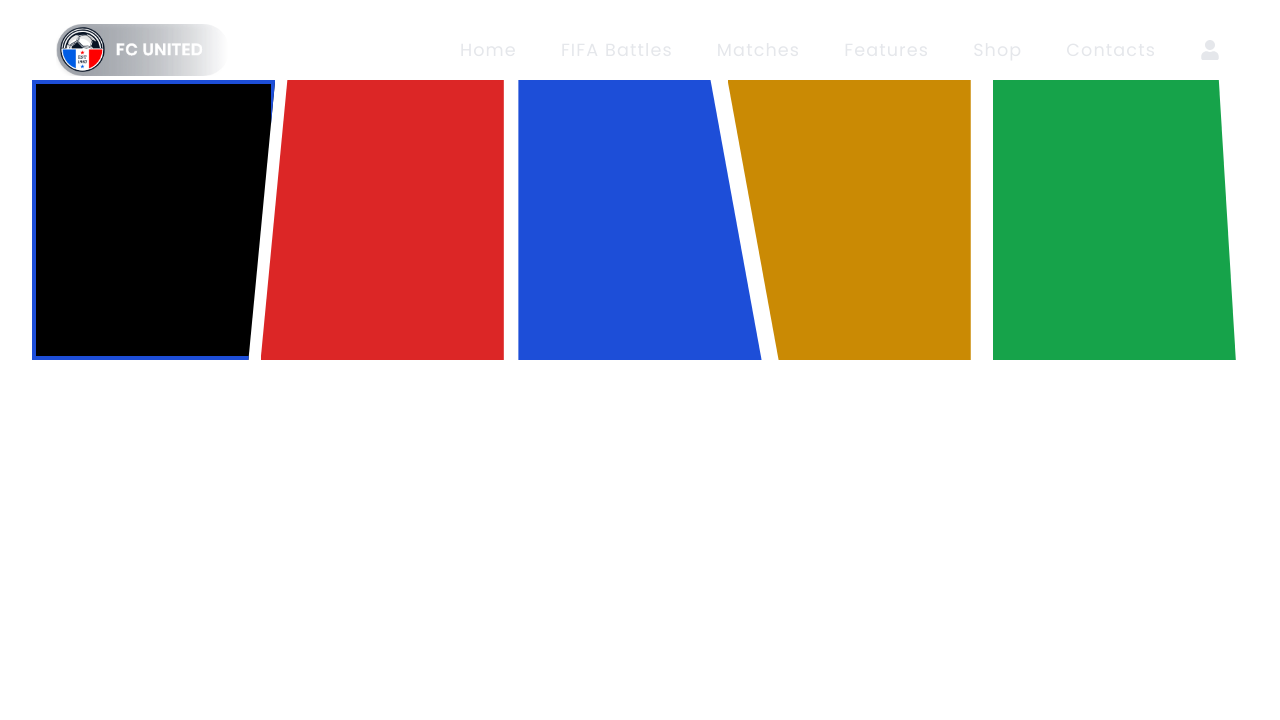
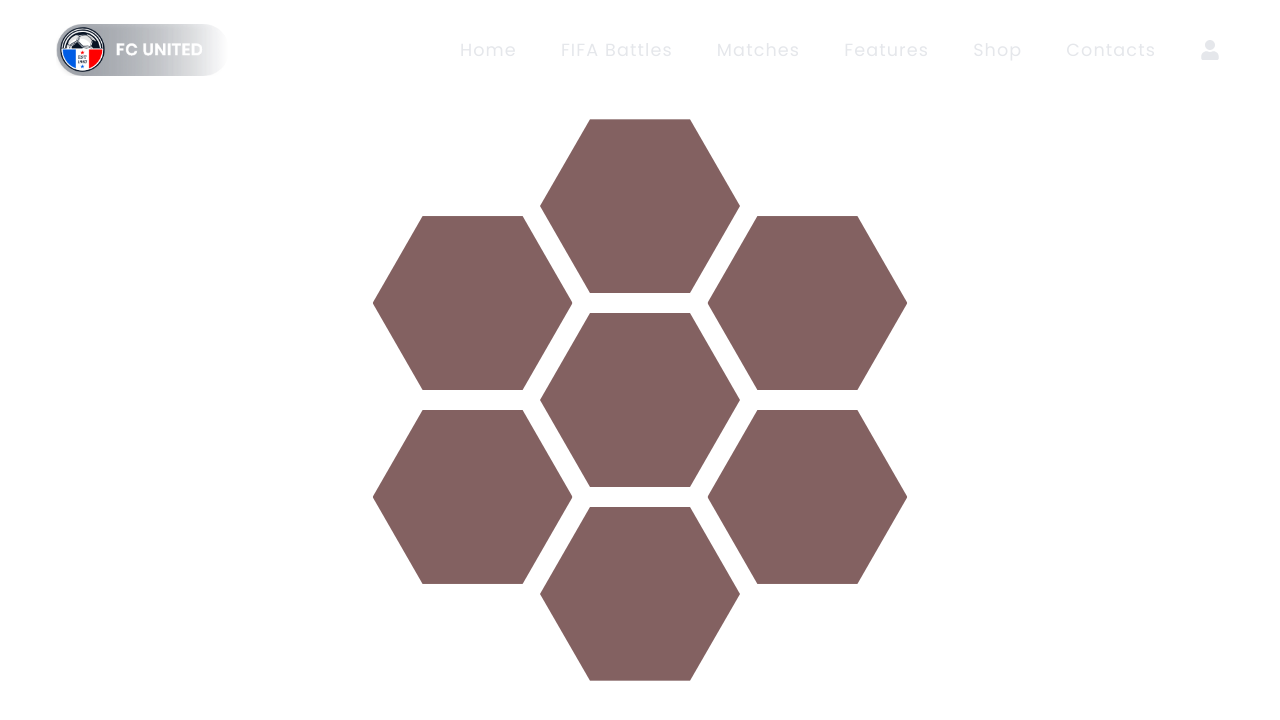
Before and after one commit to wwdfdo/soccer-project, a React (Create React App) app: page /roadmapThree in a window 1280 px wide. Shown: the top 720 px of the page. Built offline with nearby package versions, Linux system fonts and the light colour scheme.

Commit message:
added roadmap four component

```diff
--- a/src/App.js
+++ b/src/App.js
@@ -8,6 +8,7 @@ import Roadmap from "./components/Roadmap";
 import Worldbg from "./components/Worldbg";
 import RoadmapTwo from "./components/RoadmapTwo";
 import RoadmapThree from "./components/RoadmapThree";
+import RoadmapFour from "./components/RoadmapFour";
 
 function App() {
   return (
@@ -19,7 +20,8 @@ function App() {
           <Route path="/roadmap" element={<Roadmap />} />
           <Route path="/worldbg" element={<Worldbg />} />
           <Route path="/roadmapTwo" element={<RoadmapTwo />} />
-          <Route path="/roadmapThree" element={<RoadmapThree />} />
+          {/* <Route path="/roadmapThree" element={<RoadmapThree />} /> */}
+          <Route path="/roadmapThree" element={<RoadmapFour />} />
         </Routes>
       </Layout>
     </div>
--- /dev/null
+++ b/src/components/RoadmapFour.css
@@ -0,0 +1,46 @@
+.gallery {
+  --s: 200px; /* control the size */
+  --g: 20px; /* control the gap */
+  display: grid;
+  margin: calc(var(--s) + var(--g));
+}
+
+.gallery > div {
+  grid-area: 1/1;
+  width: var(--s);
+  aspect-ratio: 1.15;
+  object-fit: cover;
+  clip-path: polygon(25% 0%, 75% 0%, 100% 50%, 75% 100%, 25% 100%, 0 50%);
+  transform: translate(var(--_x, 0), var(--_y, 0)) scale(var(--_t, 1));
+  cursor: pointer;
+  filter: grayscale(80%);
+  transition: 0.2s linear;
+}
+.gallery > div:hover {
+  filter: grayscale(0);
+  z-index: 1;
+  --_t: 1.2;
+}
+
+.gallery > div:nth-child(1) {
+  --_y: calc(-100% - var(--g));
+}
+.gallery > div:nth-child(7) {
+  --_y: calc(100% + var(--g));
+}
+.gallery > div:nth-child(3),
+.gallery > div:nth-child(5) {
+  --_x: calc(-75% - 0.87 * var(--g));
+}
+.gallery > div:nth-child(4),
+.gallery > div:nth-child(6) {
+  --_x: calc(75% + 0.87 * var(--g));
+}
+.gallery > div:nth-child(3),
+.gallery > div:nth-child(4) {
+  --_y: calc(-50% - 0.5 * var(--g));
+}
+.gallery > div:nth-child(5),
+.gallery > div:nth-child(6) {
+  --_y: calc(50% + 0.5 * var(--g));
+}
--- /dev/null
+++ b/src/components/RoadmapFour.js
@@ -0,0 +1,20 @@
+import React from "react";
+import "./RoadmapFour.css";
+
+function RoadmapFour() {
+  return (
+    <div className=" flex justify-center h-[100vh] items-center">
+      <div class="gallery">
+        <div className=" bg-red-500"></div>
+        <div className=" bg-red-500"></div>
+        <div className=" bg-red-500"></div>
+        <div className=" bg-red-500"></div>
+        <div className=" bg-red-500"></div>
+        <div className=" bg-red-500"></div>
+        <div className=" bg-red-500"></div>
+      </div>
+    </div>
+  );
+}
+
+export default RoadmapFour;
```
